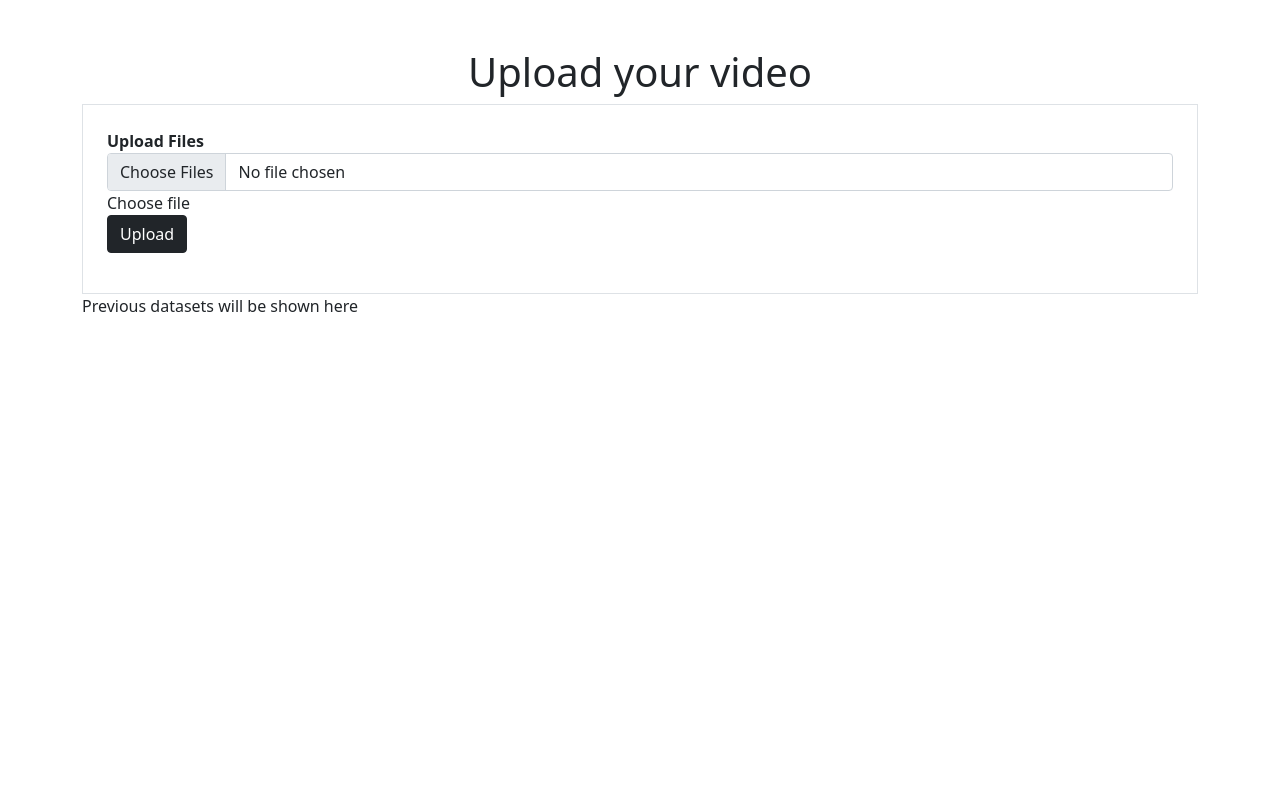
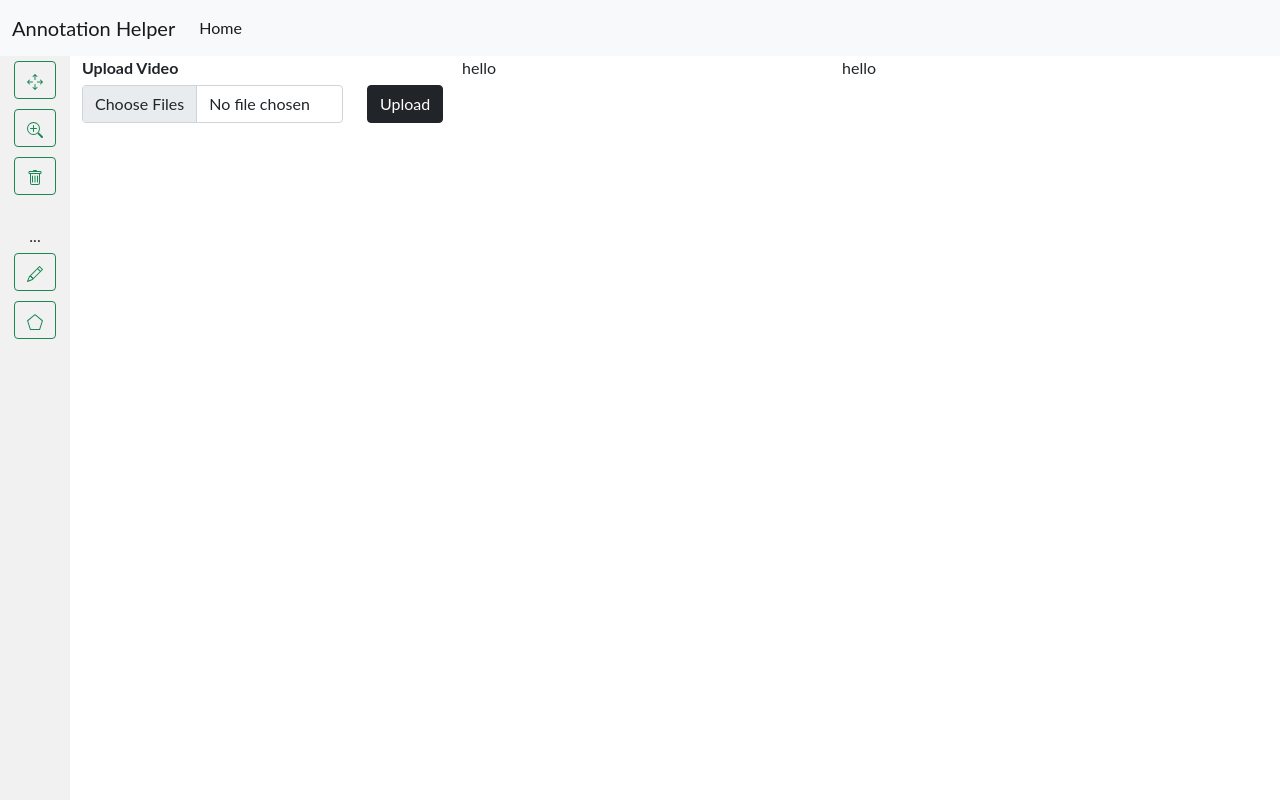
Before and after one commit to Sifat-Ahmed/annotation-webapp, a Flask app: page / in a window 1280 px wide. Run offline with Flask 2, Linux system fonts and the light colour scheme; some libraries are stand-ins or nearby versions.

Commit message:
added new design

```diff
--- a/app.py
+++ b/app.py
@@ -41,7 +41,7 @@ def upload():
             #return send_file(os.path.join(app.config['UPLOAD_FOLDER'], filename),  mimetype='image/png')
             #return redirect(url_for('show', image=image), code=307)
             #return redirect(request.url)
-    return render_template('upload.html')
+    return render_template('sidebar.html')
 
 @app.route('/annotate/<file>', methods=['POST'])
 def show(file):
--- a/static/css/style.css
+++ b/static/css/style.css
@@ -4,5 +4,58 @@ img#baseImg {
 .btn{
     margin-top: 5px;
     margin-bottom: 5px;
+}
+
+body {
+  margin: 0;
+  font-family: "Lato", sans-serif;
+}
+
+#customFile {
+margin-top: 5px;
+margin-bottom: 5px;
 
 }
+
+.sidebar {
+  margin: 0;
+  padding: 0;
+  width: 70px;
+  background-color: #f1f1f1;
+  position: fixed;
+  height: 100%;
+  overflow: auto;
+}
+
+.sidebar a {
+  display: block;
+  color: black;
+  padding: 16px;
+  text-decoration: none;
+}
+
+.sidebar a.active {
+  background-color: #04AA6D;
+  color: white;
+}
+
+.sidebar a:hover:not(.active) {
+  background-color: #555;
+  color: white;
+}
+
+div.content {
+  margin-left: 200px;
+  padding: 1px 16px;
+  height: 1000px;
+}
+
+@media screen and (max-width: 700px) {
+  .sidebar {
+    width: 100%;
+    height: auto;
+    position: relative;
+  }
+  .sidebar a {float: left;}
+  div.content {margin-left: 0;}
+}
--- a/static/scripts/line.js
+++ b/static/scripts/line.js
@@ -287,5 +287,3 @@ function handleMouseMove(e){
 
     }
 }
-
-setInterval(draw, 10);
--- /dev/null
+++ b/templates/sidebar.html
@@ -0,0 +1,132 @@
+<!DOCTYPE html>
+<html>
+<head>
+    <meta name="viewport" content="width=device-width, initial-scale=1.0">
+
+    <link rel="stylesheet" href="{{ url_for('static', filename= 'css/bootstrap.css') }}">
+    <link rel="stylesheet" href="{{ url_for('static', filename= 'css/style.css') }}">
+    <style>
+
+    </style>
+</head>
+<body>
+<nav class="navbar navbar-expand-lg navbar-light bg-light">
+    <div class="container-fluid">
+        <a class="navbar-brand" href="#">Annotation Helper</a>
+        <div class="collapse navbar-collapse" id="navbarSupportedContent">
+            <ul class="navbar-nav me-auto mb-2 mb-lg-0">
+                <li class="nav-item">
+                    <a class="nav-link active" aria-current="page" href="#">Home</a>
+                </li>
+            </ul>
+        </div>
+    </div>
+</nav>
+<div class="sidebar">
+    <ul class="nav nav-pills nav-flush flex-sm-column flex-row flex-nowrap mb-auto mx-auto text-center justify-content-between w-100 px-3 align-items-center">
+        <li>
+            <button type="button" id="dragBtn" class="btn btn-outline-success"
+                    title="Select Tool: Use it to select lines and move them">
+                <svg xmlns="http://www.w3.org/2000/svg" width="16" height="16" fill="currentColor"
+                     class="bi bi-arrows-move" viewBox="0 0 16 16">
+                    <path fill-rule="evenodd"
+                          d="M7.646.146a.5.5 0 0 1 .708 0l2 2a.5.5 0 0 1-.708.708L8.5 1.707V5.5a.5.5 0 0 1-1 0V1.707L6.354 2.854a.5.5 0 1 1-.708-.708l2-2zM8 10a.5.5 0 0 1 .5.5v3.793l1.146-1.147a.5.5 0 0 1 .708.708l-2 2a.5.5 0 0 1-.708 0l-2-2a.5.5 0 0 1 .708-.708L7.5 14.293V10.5A.5.5 0 0 1 8 10zM.146 8.354a.5.5 0 0 1 0-.708l2-2a.5.5 0 1 1 .708.708L1.707 7.5H5.5a.5.5 0 0 1 0 1H1.707l1.147 1.146a.5.5 0 0 1-.708.708l-2-2zM10 8a.5.5 0 0 1 .5-.5h3.793l-1.147-1.146a.5.5 0 0 1 .708-.708l2 2a.5.5 0 0 1 0 .708l-2 2a.5.5 0 0 1-.708-.708L14.293 8.5H10.5A.5.5 0 0 1 10 8z"/>
+                </svg>
+                <span class="visually-hidden">Button</span>
+            </button>
+        </li>
+        <li>
+            <button type="button" id="zoomBtn" class="btn btn-outline-success"
+                    title="Zoom Tool: Use it to Zoom in or Zoom out">
+                <svg xmlns="http://www.w3.org/2000/svg" width="16" height="16" fill="currentColor" class="bi bi-zoom-in"
+                     viewBox="0 0 16 16">
+                    <path fill-rule="evenodd"
+                          d="M6.5 12a5.5 5.5 0 1 0 0-11 5.5 5.5 0 0 0 0 11zM13 6.5a6.5 6.5 0 1 1-13 0 6.5 6.5 0 0 1 13 0z"/>
+                    <path d="M10.344 11.742c.03.04.062.078.098.115l3.85 3.85a1 1 0 0 0 1.415-1.414l-3.85-3.85a1.007 1.007 0 0 0-.115-.1 6.538 6.538 0 0 1-1.398 1.4z"/>
+                    <path fill-rule="evenodd"
+                          d="M6.5 3a.5.5 0 0 1 .5.5V6h2.5a.5.5 0 0 1 0 1H7v2.5a.5.5 0 0 1-1 0V7H3.5a.5.5 0 0 1 0-1H6V3.5a.5.5 0 0 1 .5-.5z"/>
+                </svg>
+                <span class="visually-hidden">Button</span>
+            </button>
+        </li>
+        <li>
+            <button type="button" id="delBtn" class="btn btn-outline-success"
+                    title="Delete Tool: Select a line and press Delete button to remove">
+                <svg xmlns="http://www.w3.org/2000/svg" width="16" height="16" fill="currentColor" class="bi bi-trash"
+                     viewBox="0 0 16 16">
+                    <path d="M5.5 5.5A.5.5 0 0 1 6 6v6a.5.5 0 0 1-1 0V6a.5.5 0 0 1 .5-.5zm2.5 0a.5.5 0 0 1 .5.5v6a.5.5 0 0 1-1 0V6a.5.5 0 0 1 .5-.5zm3 .5a.5.5 0 0 0-1 0v6a.5.5 0 0 0 1 0V6z"/>
+                    <path fill-rule="evenodd"
+                          d="M14.5 3a1 1 0 0 1-1 1H13v9a2 2 0 0 1-2 2H5a2 2 0 0 1-2-2V4h-.5a1 1 0 0 1-1-1V2a1 1 0 0 1 1-1H6a1 1 0 0 1 1-1h2a1 1 0 0 1 1 1h3.5a1 1 0 0 1 1 1v1zM4.118 4 4 4.059V13a1 1 0 0 0 1 1h6a1 1 0 0 0 1-1V4.059L11.882 4H4.118zM2.5 3V2h11v1h-11z"/>
+                </svg>
+                <span class="visually-hidden">Button</span>
+            </button>
+        </li>
+        </br>
+        ...
+        </br>
+        <li class="nav-item">
+            <button type="button" id="pntBtn" class="btn btn-outline-success"
+                    title="Line Tool: Click twice on the canvas to create a line">
+                <svg xmlns="http://www.w3.org/2000/svg" width="16" height="16" fill="currentColor" class="bi bi-pencil"
+                     viewBox="0 0 16 16">
+                    <path d="M12.146.146a.5.5 0 0 1 .708 0l3 3a.5.5 0 0 1 0 .708l-10 10a.5.5 0 0 1-.168.11l-5 2a.5.5 0 0 1-.65-.65l2-5a.5.5 0 0 1 .11-.168l10-10zM11.207 2.5 13.5 4.793 14.793 3.5 12.5 1.207 11.207 2.5zm1.586 3L10.5 3.207 4 9.707V10h.5a.5.5 0 0 1 .5.5v.5h.5a.5.5 0 0 1 .5.5v.5h.293l6.5-6.5zm-9.761 5.175-.106.106-1.528 3.821 3.821-1.528.106-.106A.5.5 0 0 1 5 12.5V12h-.5a.5.5 0 0 1-.5-.5V11h-.5a.5.5 0 0 1-.468-.325z"/>
+                </svg>
+                <span class="visually-hidden">Button</span>
+            </button>
+        </li>
+
+        <li>
+            <button type="button" id="penBtn" class="btn btn-outline-success"
+                    title="Polygon Tool: Click n times to draw n-point polygon">
+                <svg xmlns="http://www.w3.org/2000/svg" width="16" height="16" fill="currentColor"
+                     class="bi bi-pentagon" viewBox="0 0 16 16">
+                    <path d="M7.685 1.545a.5.5 0 0 1 .63 0l6.263 5.088a.5.5 0 0 1 .161.539l-2.362 7.479a.5.5 0 0 1-.476.349H4.099a.5.5 0 0 1-.476-.35L1.26 7.173a.5.5 0 0 1 .161-.54l6.263-5.087Zm8.213 5.28a.5.5 0 0 0-.162-.54L8.316.257a.5.5 0 0 0-.631 0L.264 6.286a.5.5 0 0 0-.162.538l2.788 8.827a.5.5 0 0 0 .476.349h9.268a.5.5 0 0 0 .476-.35l2.788-8.826Z"/>
+                </svg>
+                <span class="visually-hidden">Button</span>
+            </button>
+
+        </li>
+    </ul>
+</div>
+
+<div class="container">
+    <div class="row">
+        <div class="col-md-4">
+            <div class="row">
+                <form method="post" enctype="multipart/form-data">
+
+                    <label><strong>Upload Video</strong></label>
+                    <div class="custom-file">
+                        <div class="row">
+                            <div class="col-md-9">
+                                <input type="file" name="file" multiple class="custom-file-input form-control"
+                                       id="customFile">
+                            </div>
+                            <div class="col-md-3">
+                                <button type="submit" name="upload" value="upload" id="upload"
+                                        class="btn btn-block btn-dark"><i class="fa fa-fw fa-upload"></i> Upload
+                                </button>
+                            </div>
+                        </div>
+                    </div>
+
+
+                </form>
+            </div>
+        </div>
+        <div class="col-md-4">
+            hello
+        </div>
+        <div class="col-md-4">
+            hello
+        </div>
+    </div>
+
+</div>
+
+
+<script src="https://cdnjs.cloudflare.com/ajax/libs/jquery/3.3.1/jquery.min.js"></script>
+<script src="{{url_for('static', filename='scripts/line.js')}}"></script>
+<script src="{{url_for('static', filename='scripts/bootstrap/bootstrap.js')}}"></script>
+</body>
+</html>
```
Also changed, not shown: static/css/sidebar.css (added, +89 -0 lines), static/scripts/bootstrap/sidebar.js (added, +8 -0 lines).
